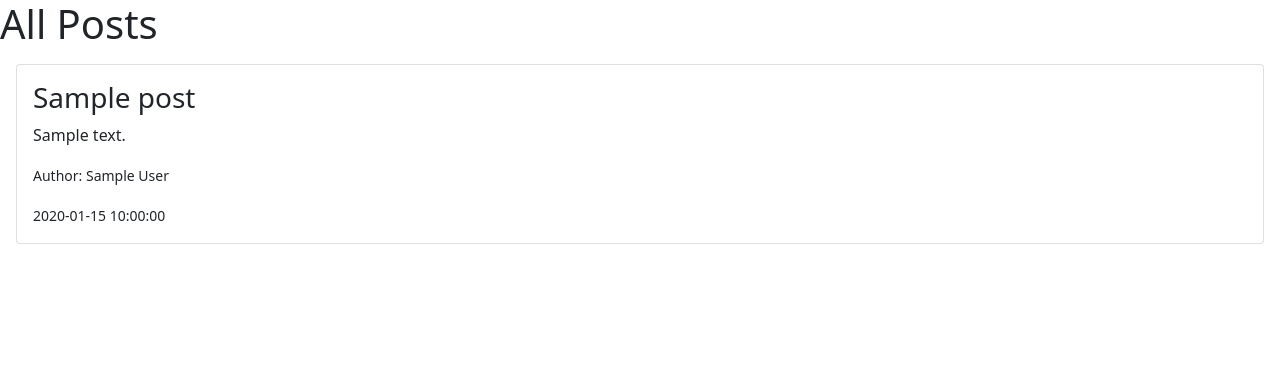
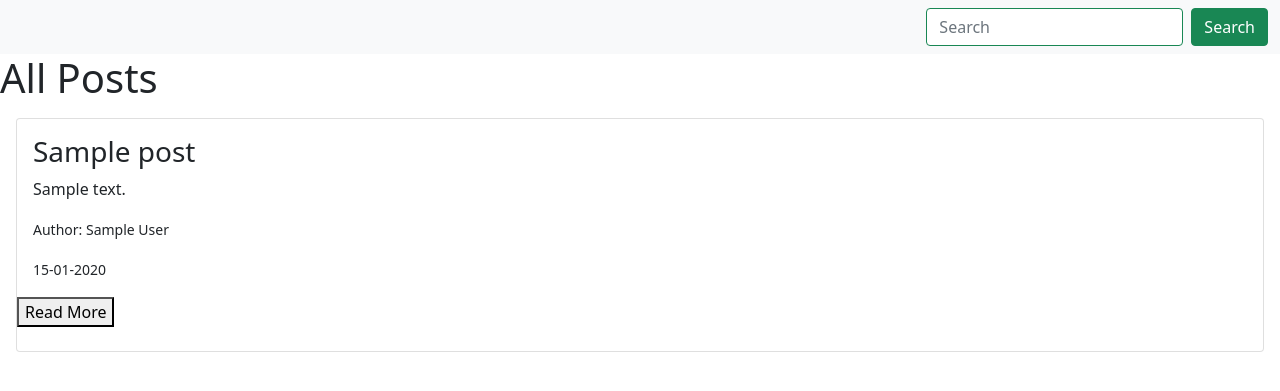
Before and after one commit to Het-Dhorajia/blog-app-flask, a Flask app: page /all_post in a window 1280 px wide. Shown: the top 391 px of the page. Run offline with Flask 3, Linux system fonts and the light colour scheme; the visitor is signed in with stand-in values (Sample User, id 1); tables that the repository leaves empty hold one stand-in row (values such as "Sample post").

Commit message:
added a navbar and search bar

```diff
--- a/templates/blog/all_post.html
+++ b/templates/blog/all_post.html
@@ -11,6 +11,21 @@
 </head>
 
 <body>
+    <nav class="navbar bg-light">
+        <div class="container-fluid justify-content-end">
+
+            <form class="d-flex" action="/search" method="GET">
+
+                <input class="form-control me-2 border border-success" type="search" name="q" placeholder="Search">
+
+                <button class="btn btn-success" type="submit">
+                    Search
+                </button>
+
+            </form>
+
+        </div>
+    </nav>
 
     <h1>All Posts</h1>
 
@@ -21,9 +36,15 @@
             <h3>{{ post.title }}</h3>
             <p>{{ post.content }}</p>
             <p><small>Author: {{ post.author }}</small></p>
-            <small>{{ post.date_created }}</small>
+            <small>{{ post.date_created.strftime('%d-%m-%Y') }}</small>
         </div>
+
+        <a href="/post/{{ post.id }}">
+            <button>Read More</button>
+        </a>
+        <br>
     </div>
+
 
     {% endfor %}
 
```
